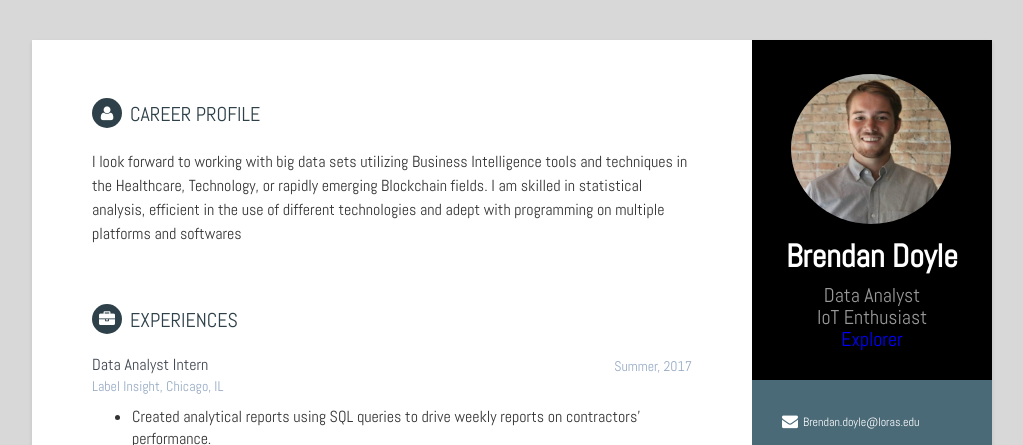
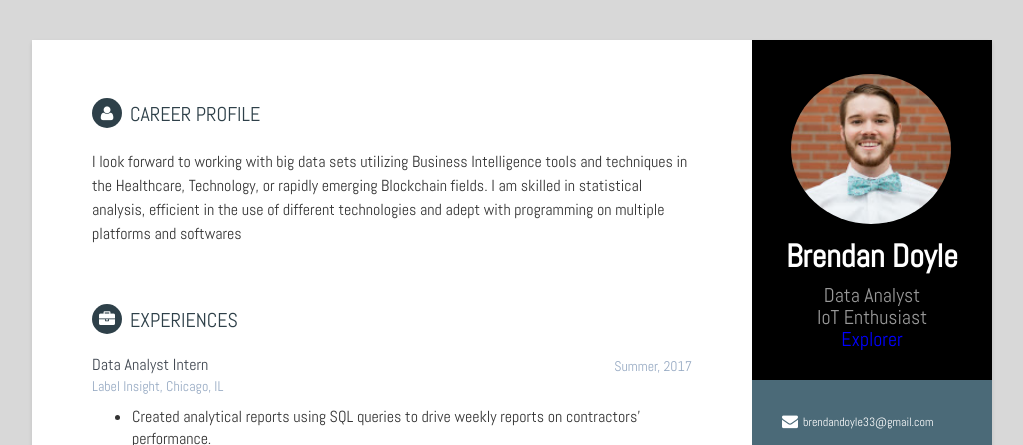
Before and after one commit to pd164594/BrendanD, a plain HTML site: page index.html in a window 1280 px wide. Shown: the top 445 px of the page, without its empty margins (128-1151 px from the left). Drawn offline with Linux system fonts and the light colour scheme.

Commit message:
updating email and photo

```diff
--- a/index.html
+++ b/index.html
@@ -82,7 +82,7 @@
 
             <div class="profile-container">
 
-                <img class="profile" src="assets/images/me.jpg" id="myImage" alt="" />
+                <img class="profile" src="assets/images/Doylie.jpg" id="myImage" alt="" />
 
                 <h1 class="name">Brendan Doyle</h1>
 
@@ -100,7 +100,7 @@
 
                 <ul class="list-unstyled contact-list">
 
-                    <li class="email"><i class="fa fa-envelope"></i><a href="mailto: brendan.doyle@loras.edu" id="myEmail">Brendan.doyle@loras.edu</a></li>
+                    <li class="email"><i class="fa fa-envelope"></i><a href="mailto: brendandoyle33@gmail.com" id="myEmail">brendandoyle33@gmail.com</a></li>
 
                     <li class="phone"><i class="fa fa-phone"></i><a href="tel:224 305 4411">224 305 4411</a></li>
 
```
Also changed, not shown: assets/images/Doylie.jpg (added).
